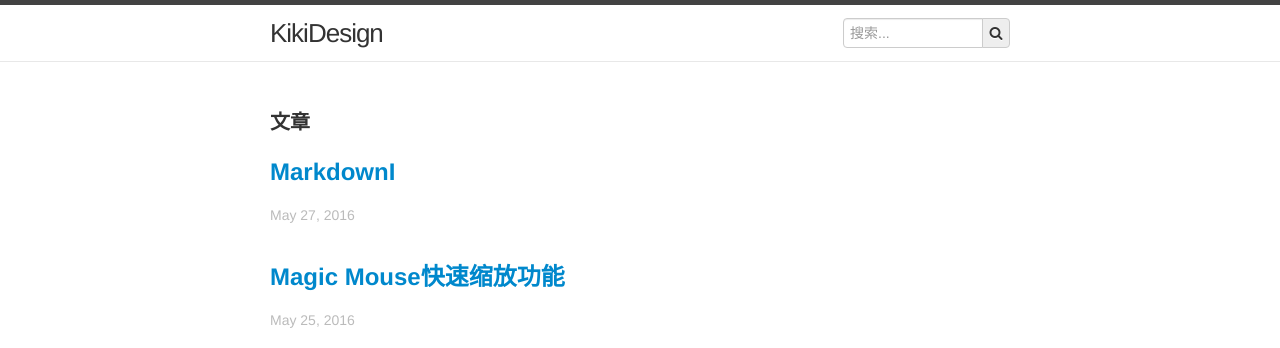
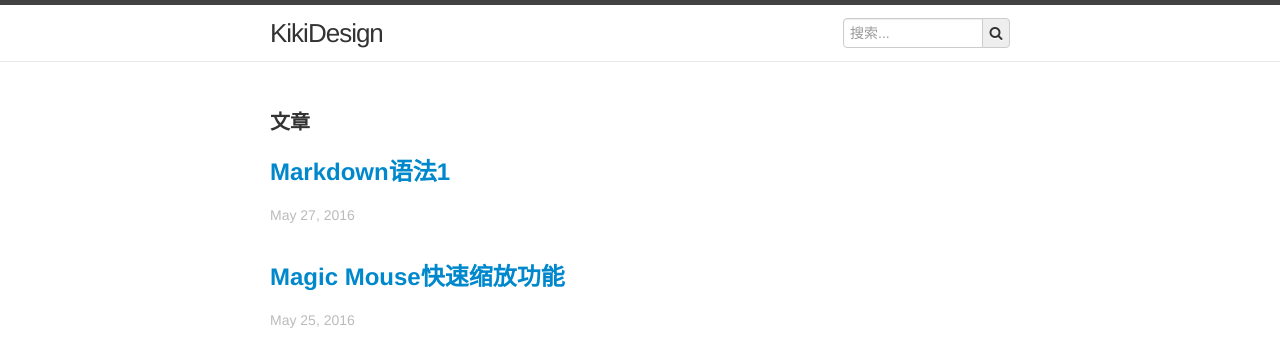
Before and after one commit to kikidesign/kikidesign.github.io, a Jekyll site: the page built from index.html, in a window 1280 px wide and 900 px high. Shown: the top 348 px of the window. Built offline with Jekyll 4.4.1, drawn with Linux system fonts in a browser that asks for light colours.

Commit message:
markdown1

```diff
--- a/_posts/2016-05-27-Markdown1.md
+++ b/_posts/2016-05-27-Markdown1.md
@@ -1,6 +1,6 @@
 ---
 layout: post
-title:  "MarkdownI"
+title:  "Markdown语法1"
 date:   2016-05-27 00:00:01
 categories: Markdown
 ---
@@ -13,14 +13,20 @@
 <li>Markdown 基本语法</li>
 </ul>
 
+----------------
+
 ## Markdown 源起
 
 <video style=" width: 100% " src="http://1931.vod.myqcloud.com/1931_91e385f2878a11e5b0e7ed1ff740de6a.f30.mp4"></video>
+
+----------------
 
 ## Markdown 语法
 
 <video style=" width: 100% " src="http://1931.vod.myqcloud.com/1931_833c266a879111e590fc0fc34bdbba9f.f30.mp4"></video>
 <p><img class="full-image" src="http://openmindclub.qiniudn.com/omt/OMW6w4s.jpg" alt="Markdown 写作"></p>
+
+----------------
 
 ## Markdown 是什么？
 
@@ -32,6 +38,8 @@
 <li><a href="#" onclick="window.open('https://zh.wikipedia.org/wiki/Markdown','_blank','location=no'); return false" ;="">Markdown - 维基百科，自由的百科全书</a></li>
 <li><a href="#" onclick="window.open('https://daringfireball.net/projects/markdown/','_blank','location=no'); return false" ;="">Markdown - Daringfireball</a></li>
 </ul>
+
+----------------
 
 ## 为什么写作者应当学习 Markdown？
 
@@ -52,6 +60,8 @@
 <li>人人能使用（排除了系统环境与样式差异的差异导致的干扰）</li>
 <li>学习成本小（可以继续用自己熟悉的编辑器，只不过记得保存为文本格式）</li>
 </ul>
+
+----------------
 
 ## Markdown 语法概述
 
@@ -76,6 +86,8 @@
 <li>图片</li>
 <li>表格</li>
 </ul>
+
+----------------
 
 ##  Markdown 编辑器有哪些？
 
@@ -102,6 +114,8 @@
 </ul>
 <p>好用的编辑器，除了编辑器本身好用以外，也需要掌握好语法，熟悉一些常用快捷键。</p>
 
+----------------
+
 ## 支持 Markdown 的手机应用有哪些？
 
 <p>手机上使用 Markdown 编辑器更多是为了方便浏览 Markdown 文档。以下是一些在 Android 和 iOS 平台比较好的 MD 编辑器推荐。</p>
@@ -122,6 +136,8 @@
 </ul>
 <p>对于 Markdown 重度用户来说，移动终端配备一两个 Markdown 阅读器也是蛮有必要的。书写的话，限于移动设备的屏幕和键盘大小，还是多有不便，查看不妨碍。</p>
 
+----------------
+
 ## 多级标题的显示
 
 <pre><code># 一级标题
@@ -141,6 +157,8 @@
 <p>例子：</p>
 <p><img class="full-image" src="http://openmindclub.qiniudn.com/Azeril/MarkdownAddTitleSample.png" alt="MarkdownAddTitleSample"></p>
 
+----------------
+
 ## 如何令文字斜体显示？
 
 <p>在 Markdown 中实现斜体的语法：</p>
@@ -150,6 +168,8 @@
 <p>使用星号「*」和下划线「_」来将文字转化为斜体</p>
 <p>例子：</p>
 <p>这是新中国历史上<em>最大</em>的一次诈骗案。</p>
+
+----------------
 
 ## 如何对特定文字加粗?
 
@@ -163,6 +183,8 @@
 <p>说明：</p>
 <p>对于强调符号的使用，需要注意的就是，以什么符号开始，就以什么符号结尾，数量保持一致，相应语法才能生效。</p>
 
+----------------
+
 ## Markdown 分隔符怎么使用
 
 <p>实现分割线多样的语法形式：</p>
@@ -174,6 +196,8 @@
 </code></pre>
 <p>用的符号虽然不同（数量基本是一致的，3 个），效果都一样。</p>
 <p>分割线用于实现区域的分隔，强化区块的差异。</p>
+
+----------------
 
 ## Markdown 中列表有哪些实现方式
 
@@ -194,6 +218,8 @@
 </code></pre>
 <p>有序列表使用数字开头。一般为从 1 开始。</p>
 <p>列表是 Markdown 使用中较常用的一个语法。在易用方面也蛮强，无论是制作清单还是梳理思路，都有用处。</p>
+
+----------------
 
 ## 如何实现多层列表？
 
@@ -234,6 +260,8 @@
 </li>
 </ul>
 
+----------------
+
 ## 如何在 Markdown 中引用内容？
 
 <p>引用：使用「&gt;」，添加在每行的开头。</p>
@@ -252,6 +280,8 @@
   <p>愛之於我 不是肌膚之親 不是一蔬一飯。它是一種不死的慾望 是疲憊生活的英雄夢想。</p>
 </blockquote>
 
+----------------
+
 ## 如何标记代码？
 
 <p>运用单个或连续三个包裹代码反引号可分别在文档中实现代码块和代码区。</p>
@@ -262,6 +292,8 @@
 <li>关于反引号的输入：英文输入模式下，点击键盘左上角的「~」键。</li>
 <li>代码标记在 Markdown 文档中的另一个实现方式是，每行前面空四格。</li>
 </ol>
+
+----------------
 
 ## 在 Markdown 如何换行
 
@@ -274,6 +306,8 @@
 <p>回车换行，在每行末尾，敲击两下回车键，隔开一个空行后继续书写；</p>
 <p>运用空格换行比较适用于引用、代码区等场景。</p>
 
+----------------
+
 ## 添加链接的常用语法是什么？
 
 <p>添加链接的常用语法：</p>
@@ -284,6 +318,8 @@
 </code></pre>
 <p>呈现效果：</p>
 <p><a href="#" onclick="window.open('http://google.com','_blank','location=no'); return false" ;="">Google</a></p>
+
+----------------
 
 ## 如何生成一个自动链接？
 
@@ -301,6 +337,8 @@
 <p>使用方括号作为引用链接。后一个方括号中可以添加数字、英文等字符，在文末将具体引用条目与对应注释内容进行关联。</p>
 <p>功能是一致的，可点击，点击之后跳转到一个具体指向的网页链接。</p>
 
+----------------
+
 ## 添加图片的常用方式
 
 <p>Markdown 添加图片的基本语法是这样的：</p>
@@ -310,6 +348,8 @@
 <p>Markdown 的日常使用，添加图片一般操作是先上传图片到某个图床，然后获取图片的外链再进行调用。</p>
 <p>关于图床的知识，我们在后边会详细说到。</p>
 
+----------------
+
 ## 如何在 Markdown 插入本地图片？
 
 <p>添加本地图片的关键是路径。</p>
@@ -318,6 +358,8 @@
 <p>添加一张存放于本地 Downloads 目录下命名为 hacker 的 jpg 图片。</p>
 <p>如果要将某篇含有图片的 Markdown 文章发给别人，图片存放于本地而非图床，则有必要将图片放置于文档相同的文件夹才行（当然，实际查看时因电脑系统的用户名不同，也需要做调整才能显示）。</p>
 <p>本地添加图片的方式也适用于 GitHub 仓库托管图片的运用，包括 GitHub 博客内文中添加仓库托管图片时。</p>
+
+----------------
 
 ## 什么是图床？可以用来做什么？
 
@@ -335,12 +377,16 @@
 <p>我们可以利用图床的外链服务把图片添加到自己的 Markdown 文档中加以显示。</p>
 <p>当然，其实图片也可以存储在 Github 自己的博客仓库里（比如博客的首页大图），但图片蛮占用空间，而一个 Github 公开仓库的空间只有 200M 定额空间，因而最好是选图床托管图片。</p>
 
+----------------
+
 ## 如何令图片居中显示？
 
 <p>语法有多个：</p>
 <p><img class="full-image" src="http://openmindclub.qiniudn.com/Azeril/MarkdownPicAddCenter.png" alt="MarkdownPicAddCenter"></p>
 <p>在居中显示的实现中，我们用到了 HTML 语法。Markdown 支持直接套用 HTML 语法，所以在诸如图片以及文字显示方面，也可以利用它的语法系统来进行一些优化。而居中显示的例子中，我们运用的是  <code>&lt;center&gt;&lt;/center&gt;</code>/ <code>&lt;figure&gt;&lt;/figure&gt;</code> 两个语法。</p>
 <p>效果：如果语法使用正确，贴图就会以居中显示的方式呈现出来。</p>
+
+----------------
 
 ## 如何用 Markdown 制作表格？
 
@@ -354,6 +400,8 @@
 <p>|Province | ZJ 浙江省 | FJ 福建省 | YN 云南省 |
 |---|-----|-----|-----|
 |省会|杭州|厦门|昆明|</p>
+
+----------------
 
 ## 如何改变表格中文字对齐方式？
 
@@ -374,9 +422,11 @@
 |省会|杭州|厦门|昆明|</p>
 <p>第二行中出现的冒号作用是设定表格内数据的对齐方式，不是必须使用的。</p>
 
+----------------
+
 ## 转义符是什么及可以拿来做什么？
 
-<p>在深入使用 Markdown 的过程中，你可能会遇到想要输入诸如<code>*</code>、<code>_</code>、<code>[</code>、<code>(</code>、<code>#</code> 等特殊字符，而文档输出发现，它们都被充当转换格式的符号，而无法使用它们本身了？</p>
+<p>在深入使用 Markdown 的过程中，你可能会遇到想要输入诸如<code>*</code><code>_</code><code>[</code><code>(</code><code>#</code> 等特殊字符，而文档输出发现，它们都被充当转换格式的符号，而无法使用它们本身了？</p>
 <p>这时这里就需要转义符，也就是反斜线「\」来协助。</p>
 <p>如果要显示「*」，则可以用如下的方式：</p>
 <p>表示强调的符号这样用： *Emphasize*  </p>
@@ -393,6 +443,7 @@
 !   感叹号
 </code></pre>
 
+----------------
 
 ## Markdown 分隔符怎么使用
 
@@ -405,3 +456,5 @@
 </code></pre>
 <p>用的符号虽然不同（数量基本是一致的，3 个），效果都一样。</p>
 <p>分割线用于实现区域的分隔，强化区块的差异。</p>
+
+----------------
```
Also changed, not shown: 2 other files.
